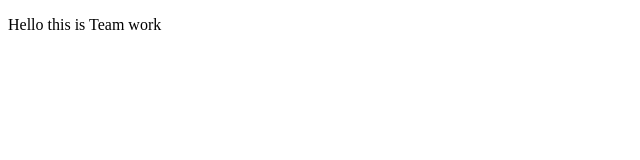
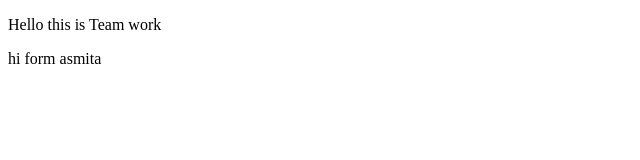
Before and after one commit to oogke/gitAssignment, a plain HTML site: page index.html in a window 1280 px wide. Shown: the full height of the page, 0-640 px from the left. Drawn offline with Linux system fonts and the light colour scheme.

Commit message:
change in branch asmita

```diff
--- a/index.html
+++ b/index.html
@@ -7,5 +7,6 @@
 </head>
 <body>
     <p>Hello this is Team work</p>
+    <p>hi form asmita</p>
 </body>
 </html>
```
